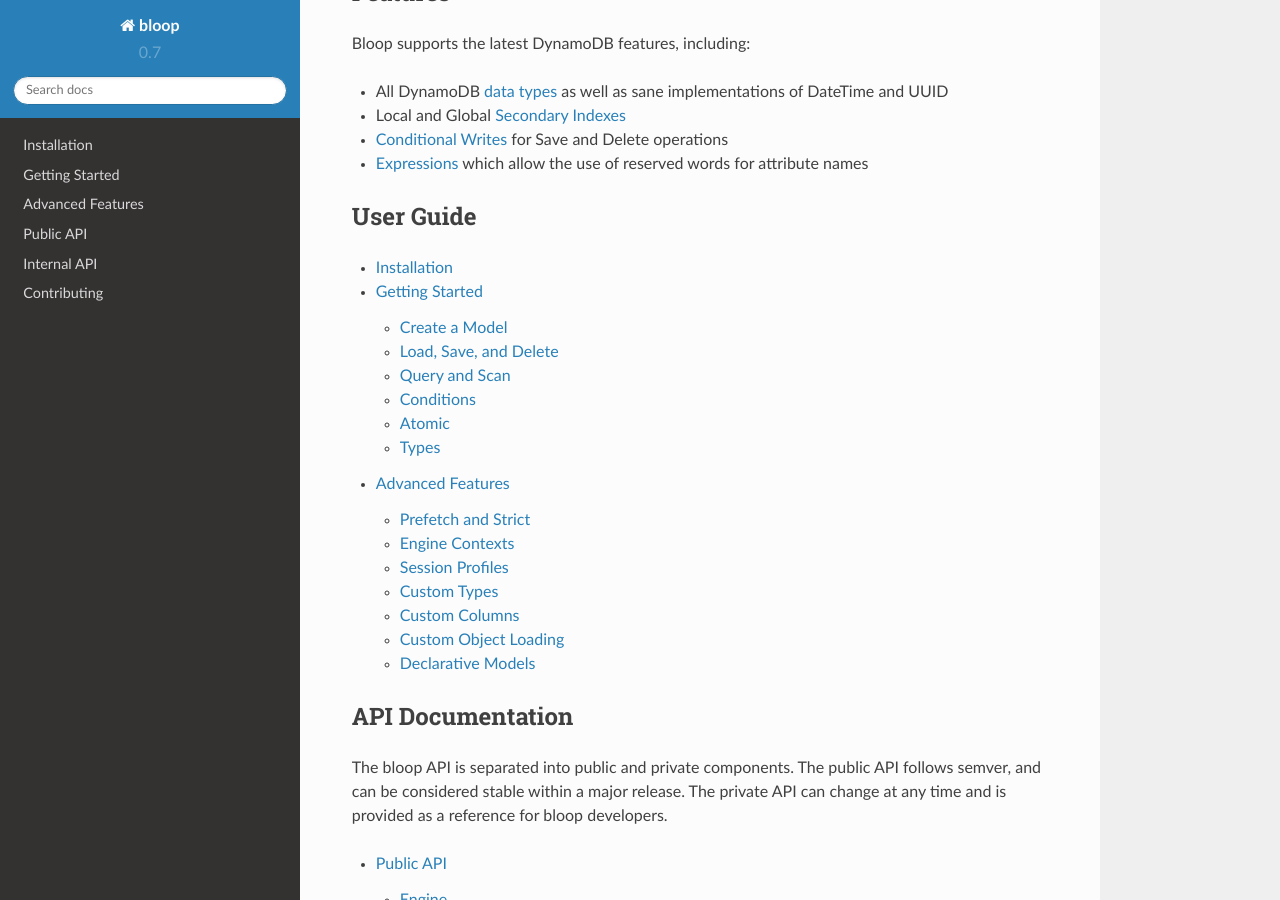
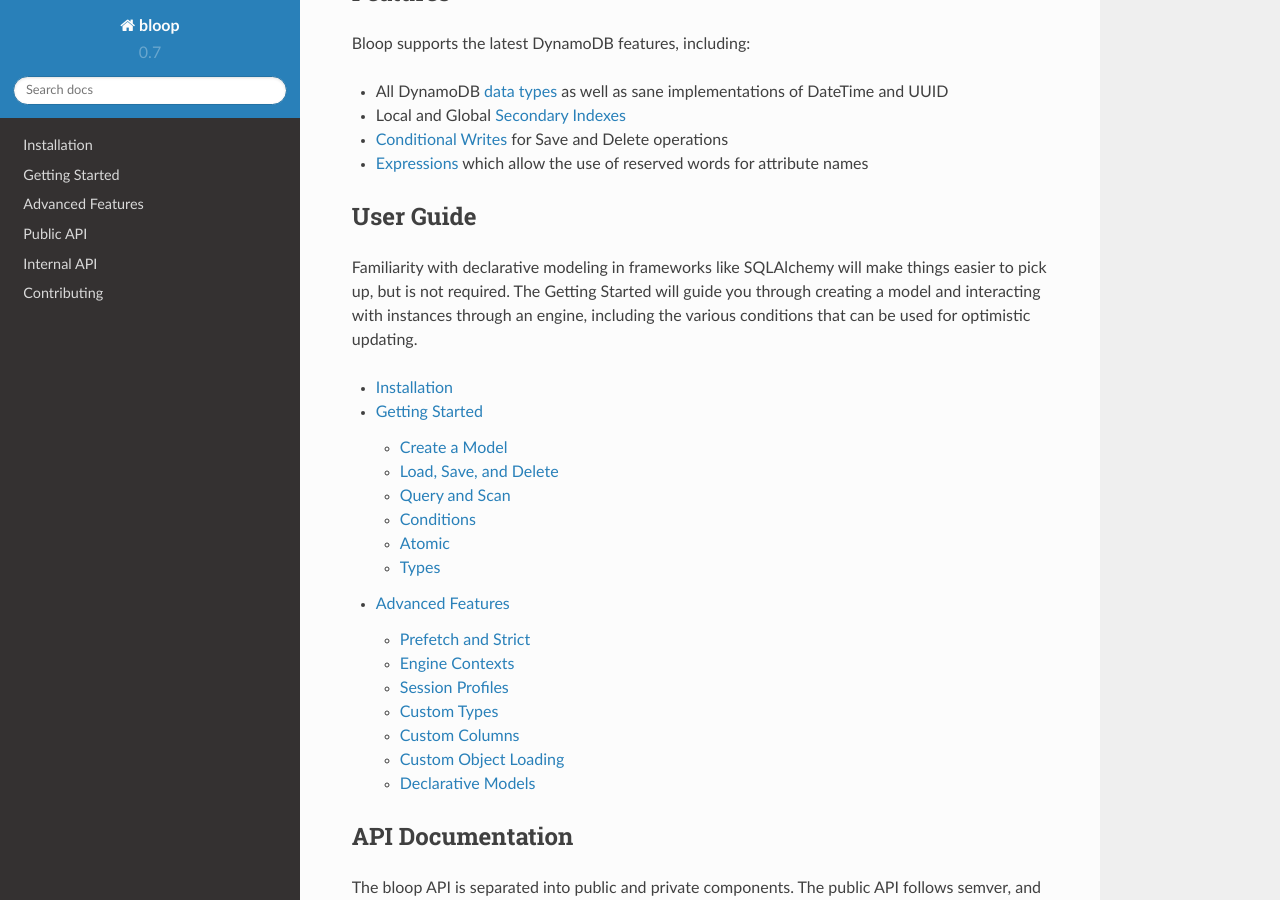
Before and after one commit to numberoverzero/bloop, a Sphinx documentation site: the page built from docs/index.rst, in a window 1280 px wide and 900 px high, scrolled down 400 px. Built offline with Sphinx 7.4.7 and the Read the Docs theme 2.0.0, drawn with Linux system fonts in a browser that asks for light colours.

Commit message:
Add description to User Guide in index.rst

```diff
--- a/docs/index.rst
+++ b/docs/index.rst
@@ -27,6 +27,11 @@
 
 User Guide
 ----------
+
+Familiarity with declarative modeling in frameworks like SQLAlchemy will make
+things easier to pick up, but is not required.  The Getting Started will guide
+you through creating a model and interacting with instances through an engine,
+including the various conditions that can be used for optimistic updating.
 
 .. toctree::
    :maxdepth: 2
--- a/docs/user/getting_started.rst
+++ b/docs/user/getting_started.rst
@@ -3,7 +3,7 @@
 
 It's recommended that you copy the `user model code`_ below and follow along.
 
-.. _user model code: https://github.com/numberoverzero/bloop/docs/user/code/user.py
+.. _user model code: https://github.com/numberoverzero/bloop/blob/master/docs/user/code/user.py
 
 Create a Model
 --------------
```
